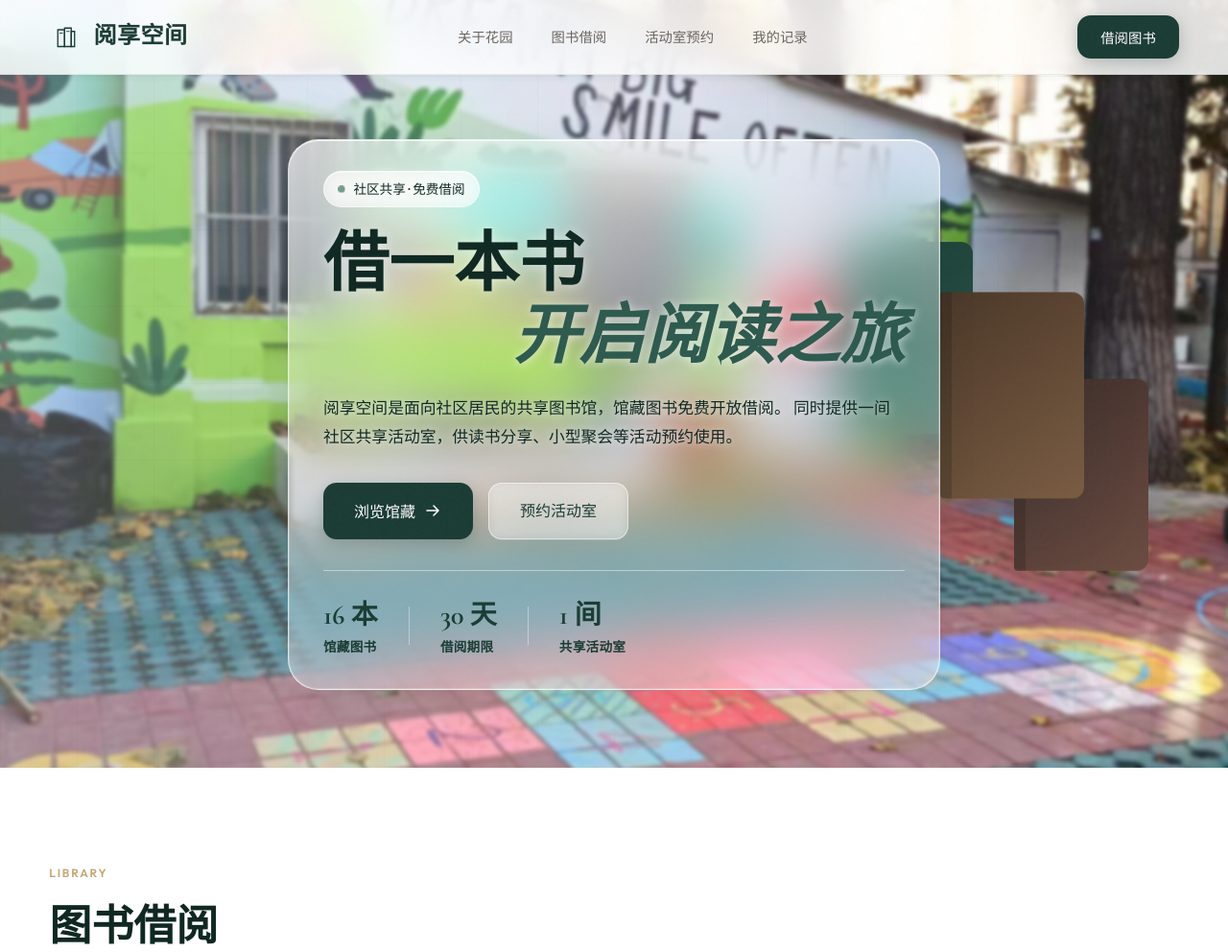
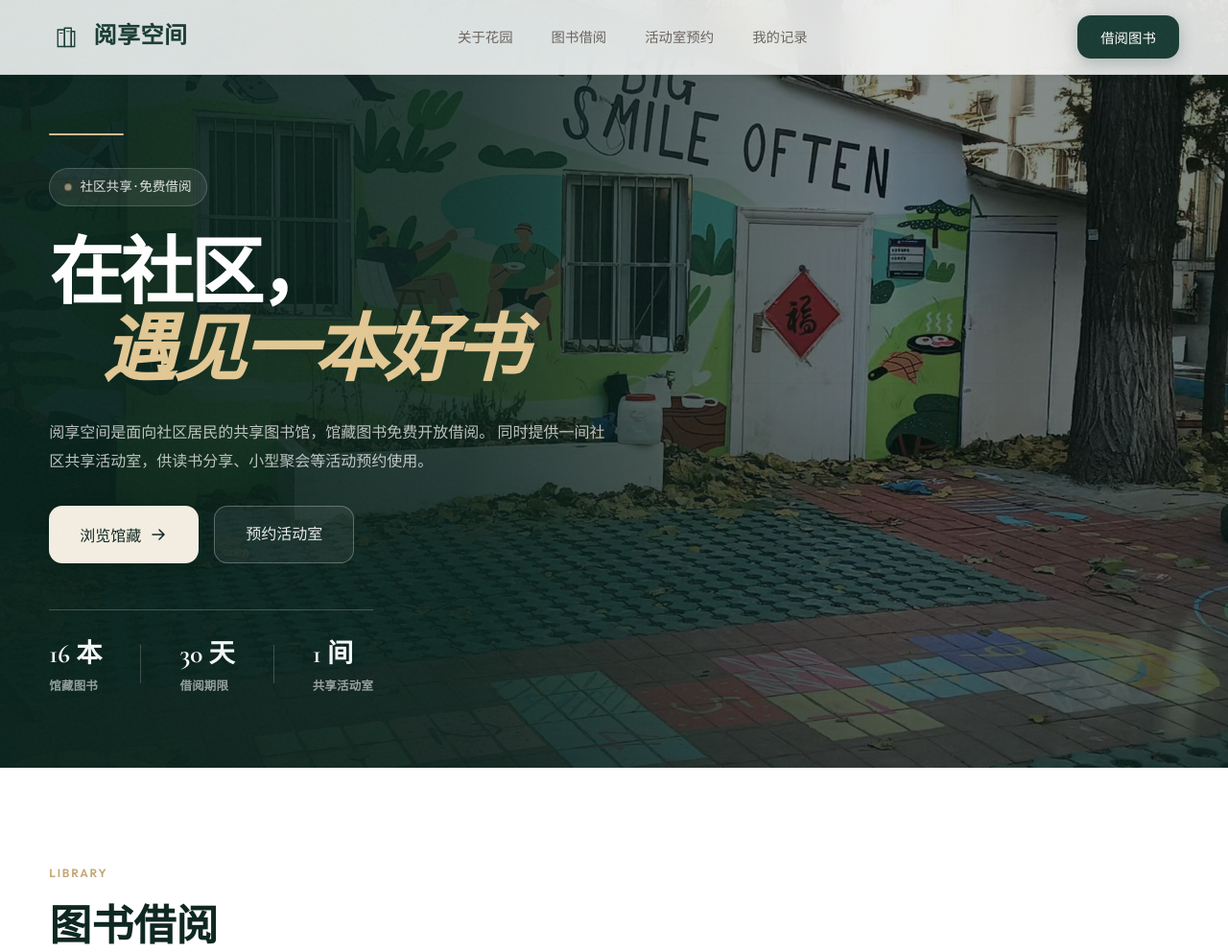
Before and after one commit to XiangSirui/Library-system, a Flask app: page / in a window 1280 px wide. Shown: the top 992 px of the page at 96% size. Run offline with Flask 3, Linux system fonts and the light colour scheme; data comes from the database, SQL or seed files in the repository; data that the repository does not hold is empty.

Commit message:
优化首页UI界面

```diff
--- a/static/css/style.css
+++ b/static/css/style.css
@@ -312,21 +312,22 @@ body {
   height: 100%;
   object-fit: cover;
   object-position: center;
-  transform: scale(1.01);
-  filter: blur(2px);
+  transform: scale(1.005);
+  filter: saturate(0.76) contrast(1.02) brightness(0.7);
 }
 
 .hero-gradient {
   position: absolute;
   inset: 0;
   background:
-    linear-gradient(105deg, rgba(250, 248, 245, 0.3) 0%, rgba(250, 248, 245, 0.08) 55%, transparent 100%);
+    linear-gradient(90deg, rgba(9, 35, 28, 0.94) 0%, rgba(9, 35, 28, 0.78) 38%, rgba(9, 35, 28, 0.24) 72%, rgba(9, 35, 28, 0.34) 100%),
+    linear-gradient(0deg, rgba(7, 26, 21, 0.48) 0%, transparent 48%);
 }
 
 .hero-pattern {
   position: absolute;
   inset: 0;
-  opacity: 0.02;
+  opacity: 0.035;
   background-image:
     repeating-linear-gradient(90deg, var(--color-primary) 0, var(--color-primary) 1px, transparent 1px, transparent 80px),
     repeating-linear-gradient(0deg, var(--color-primary) 0, var(--color-primary) 1px, transparent 1px, transparent 80px);
@@ -335,43 +336,32 @@ body {
 .hero-content {
   position: relative;
   z-index: 2;
-  max-width: 680px;
+  max-width: none;
 }
 
 .hero-panel {
   position: relative;
-  background: linear-gradient(
-    145deg,
-    rgba(255, 255, 255, 0.55) 0%,
-    rgba(255, 255, 255, 0.32) 45%,
-    rgba(255, 255, 255, 0.4) 100%
-  );
-  backdrop-filter: blur(28px) saturate(180%);
-  -webkit-backdrop-filter: blur(28px) saturate(180%);
-  border: 1px solid rgba(255, 255, 255, 0.65);
-  border-radius: var(--radius-xl);
-  padding: 2rem 2.25rem;
-  box-shadow:
-    0 8px 40px rgba(26, 60, 52, 0.1),
-    inset 0 1px 0 rgba(255, 255, 255, 0.85),
-    inset 0 0 0 1px rgba(255, 255, 255, 0.2);
-  max-width: 100%;
+  width: min(680px, 100%);
+  padding: 2.25rem 0 0;
+  border: 0;
+  border-radius: 0;
+  background: transparent;
+  backdrop-filter: none;
+  -webkit-backdrop-filter: none;
+  box-shadow: none;
   animation: fadeUp 0.8s ease both;
-  overflow: hidden;
 }
 
 .hero-panel::before {
   content: '';
   position: absolute;
-  inset: 0;
-  background: linear-gradient(
-    180deg,
-    rgba(255, 255, 255, 0.35) 0%,
-    transparent 38%,
-    transparent 100%
-  );
+  top: 0;
+  left: 0;
+  width: 78px;
+  height: 2px;
+  border-radius: 2px;
+  background: var(--color-accent-light);
   pointer-events: none;
-  border-radius: inherit;
 }
 
 .hero-panel > * {
@@ -383,23 +373,20 @@ body {
   display: inline-flex;
   align-items: center;
   gap: 0.5rem;
-  padding: 0.45rem 0.9rem;
-  background: rgba(255, 255, 255, 0.45);
-  backdrop-filter: blur(8px);
-  -webkit-backdrop-filter: blur(8px);
-  border: 1px solid rgba(255, 255, 255, 0.6);
+  padding: 0.5rem 0.95rem;
+  background: rgba(255, 255, 255, 0.08);
+  border: 1px solid rgba(255, 255, 255, 0.18);
   border-radius: 100px;
   font-size: 0.85rem;
   font-weight: 500;
-  color: var(--color-primary-dark);
-  margin-bottom: 1.5rem;
-  box-shadow: inset 0 1px 0 rgba(255, 255, 255, 0.6);
+  color: rgba(255, 255, 255, 0.86);
+  margin-bottom: 2rem;
 }
 
 .badge-dot {
   width: 8px;
   height: 8px;
-  background: var(--color-success);
+  background: var(--color-accent-light);
   border-radius: 50%;
   animation: pulse 2s infinite;
 }
@@ -411,57 +398,72 @@ body {
 
 .hero-title {
   font-family: var(--font-display);
-  font-size: clamp(2.5rem, 6vw, 4.25rem);
+  font-size: clamp(3.4rem, 6vw, 5.25rem);
   font-weight: 700;
-  line-height: 1.1;
-  color: var(--color-primary-dark);
-  margin-bottom: 1.25rem;
-  text-shadow: 0 1px 12px rgba(255, 255, 255, 0.6);
+  line-height: 1.04;
+  letter-spacing: -0.045em;
+  color: #fff;
+  margin-bottom: 1.75rem;
 }
 
 .hero-title em {
   font-style: italic;
   font-weight: 700;
-  color: var(--color-primary-light);
+  color: #e2c894;
   display: block;
-  text-align: right;
-  text-shadow: 0 1px 10px rgba(255, 255, 255, 0.65);
+  padding-left: 0.72em;
+  text-align: left;
 }
 
 .hero-desc {
-  font-size: 1.05rem;
-  font-weight: 500;
-  color: var(--color-primary-dark);
-  line-height: 1.8;
+  max-width: 590px;
+  font-size: 1rem;
+  font-weight: 400;
+  color: rgba(255, 255, 255, 0.72);
+  line-height: 1.9;
   margin-bottom: 2rem;
-  text-shadow: 0 1px 10px rgba(255, 255, 255, 0.7);
 }
 
 .hero-actions {
   display: flex;
   gap: 1rem;
   flex-wrap: wrap;
-  margin-bottom: 2rem;
+  margin-bottom: 0;
+}
+
+.hero-panel .btn-primary {
+  color: var(--color-primary-dark);
+  background: #f4eee2;
+  box-shadow: 0 10px 28px rgba(5, 25, 19, 0.2);
+}
+
+.hero-panel .btn-primary:hover {
+  color: var(--color-primary-dark);
+  background: #fff;
+  box-shadow: 0 14px 34px rgba(5, 25, 19, 0.3);
 }
 
 .hero-panel .btn-ghost {
-  background: rgba(255, 255, 255, 0.22);
-  border-color: rgba(255, 255, 255, 0.55);
-  backdrop-filter: blur(6px);
-  -webkit-backdrop-filter: blur(6px);
+  color: rgba(255, 255, 255, 0.9);
+  background: rgba(255, 255, 255, 0.06);
+  border-color: rgba(255, 255, 255, 0.28);
 }
 
 .hero-panel .btn-ghost:hover {
-  background: var(--color-primary);
-  border-color: var(--color-primary);
+  color: var(--color-primary-dark);
+  background: #fff;
+  border-color: #fff;
 }
 
 .hero-stats {
   display: flex;
   align-items: center;
-  gap: 2rem;
-  padding-top: 1.5rem;
-  border-top: 1px solid rgba(255, 255, 255, 0.45);
+  gap: 2.5rem;
+  width: fit-content;
+  margin: 3rem 0 0;
+  padding: 1.5rem 0 0;
+  border-top: 1px solid rgba(255, 255, 255, 0.22);
+  background: transparent;
 }
 
 .stat {
@@ -471,22 +473,23 @@ body {
 
 .stat-num {
   font-family: var(--font-display);
-  font-size: 1.75rem;
+  font-size: 1.7rem;
   font-weight: 700;
-  color: var(--color-primary);
+  color: rgba(255, 255, 255, 0.96);
 }
 
 .stat-label {
-  font-size: 0.85rem;
+  margin-top: 0.1rem;
+  font-size: 0.78rem;
   font-weight: 600;
-  color: var(--color-primary);
+  color: rgba(255, 255, 255, 0.56);
   letter-spacing: 0.02em;
 }
 
 .stat-divider {
   width: 1px;
   height: 40px;
-  background: rgba(255, 255, 255, 0.4);
+  background: rgba(255, 255, 255, 0.2);
 }
 
 .hero-visual {
--- a/templates/index.html
+++ b/templates/index.html
@@ -59,8 +59,8 @@
           社区共享 · 免费借阅
         </div>
         <h1 class="hero-title">
-          借一本书<br>
-          <em>开启阅读之旅</em>
+          在社区，<br>
+          <em>遇见一本好书</em>
         </h1>
         <p class="hero-desc">
           阅享空间是面向社区居民的共享图书馆，馆藏图书免费开放借阅。
@@ -89,13 +89,6 @@
             <span class="stat-label">共享活动室</span>
           </div>
         </div>
-      </div>
-    </div>
-    <div class="hero-visual">
-      <div class="hero-book-stack">
-        <div class="stack-book stack-book-1"></div>
-        <div class="stack-book stack-book-2"></div>
-        <div class="stack-book stack-book-3"></div>
       </div>
     </div>
   </section>
```
Also changed, not shown: other parts of static/css/style.css (+28 -4 lines).
